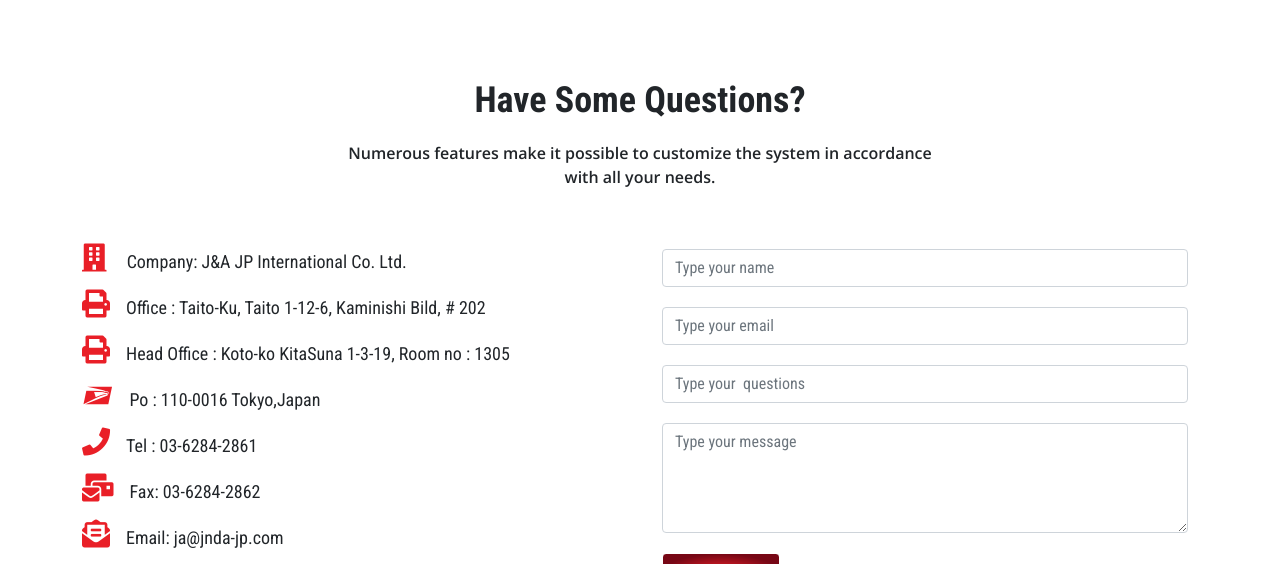
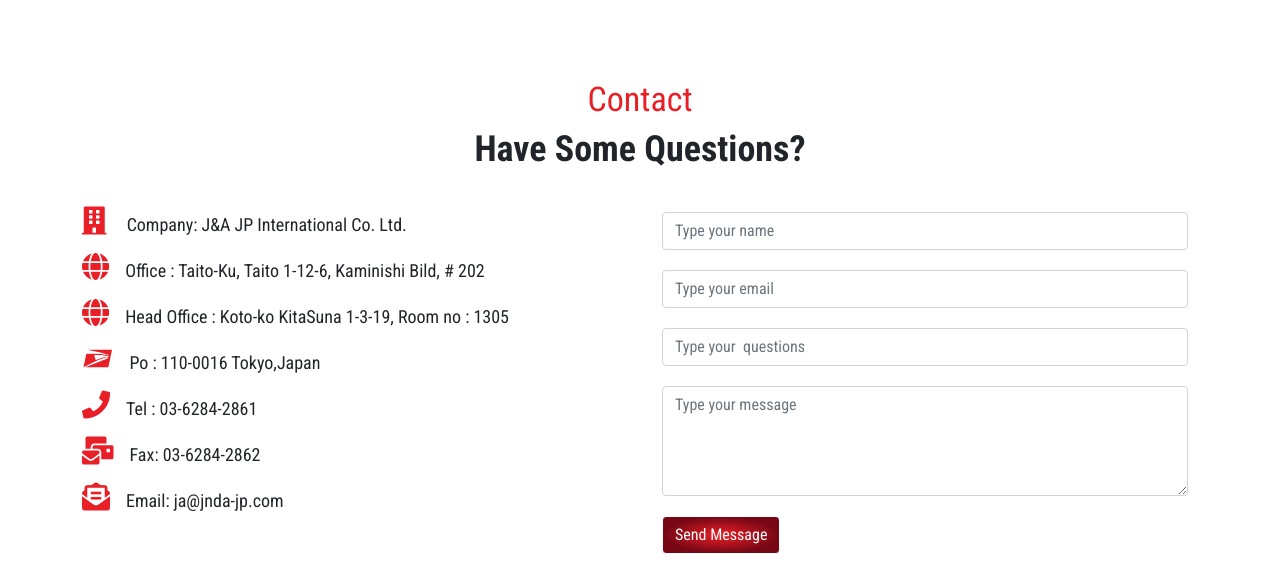
Before and after one commit to kanta97/negosio, a plain HTML site: page Demo/index.html in a window 1280 px wide. Shown: the part 3500-4064 px from the top of the page. Drawn offline with nearby package versions, Linux system fonts and the light colour scheme; a script that the page names is missing.

Commit message:
update logo

```diff
--- a/Demo/index.html
+++ b/Demo/index.html
@@ -934,7 +934,7 @@
             <div class="section-header">
               <h5 class="header uppercase">Services</h5>
               <h2 class="title wow animate__animated animate__fadeInLeft">
-                Our All Services
+                Our All Sevices
               </h2>
             </div>
           </div>
@@ -1171,13 +1171,10 @@
       <div class="row justify-content-center">
         <div class="col-lg-8 col-xl-7">
           <div class="section-header">
+            <h5 class="header uppercase">Contact</h5>
             <h2 class="title wow animate__animated animate__fadeInLeft">
               Have Some Questions?
             </h2>
-            <p>
-              Numerous features make it possible to customize the system in
-              accordance with all your needs.
-            </p>
           </div>
         </div>
       </div>
@@ -1188,9 +1185,9 @@
             <img class="img-fluid" src="image/contact.png" alt="contact-form" />
           </div> -->
 <div > <i class="fas fa-building mr-3"></i> Company: J&A JP International Co. Ltd. </div>
-<div><i class="fas fa-print mr-3"></i>Office : Taito-Ku, Taito 1-12-6, Kaminishi Bild, # 202</div>
+<div><i class="fas fa-globe mr-3"></i>Office : Taito-Ku, Taito 1-12-6, Kaminishi Bild, # 202</div>
 
-<div><i class="fas fa-print mr-3"></i>Head Office : Koto-ko KitaSuna 1-3-19, Room no : 1305</div>
+<div><i class="fas fa-globe mr-3"></i>Head Office : Koto-ko KitaSuna 1-3-19, Room no : 1305</div>
 <div><i class="fab fa-usps"></i>Po : 110-0016 Tokyo,Japan</div>
 <div><i class="fas fa-phone"></i>Tel : 03-6284-2861</div>
 <div><i class="fas fa-mail-bulk"></i>Fax: 03-6284-2862</div>
```
